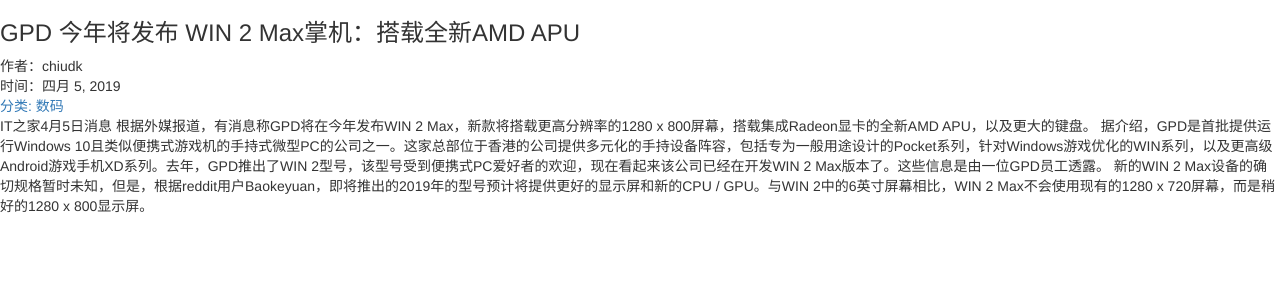
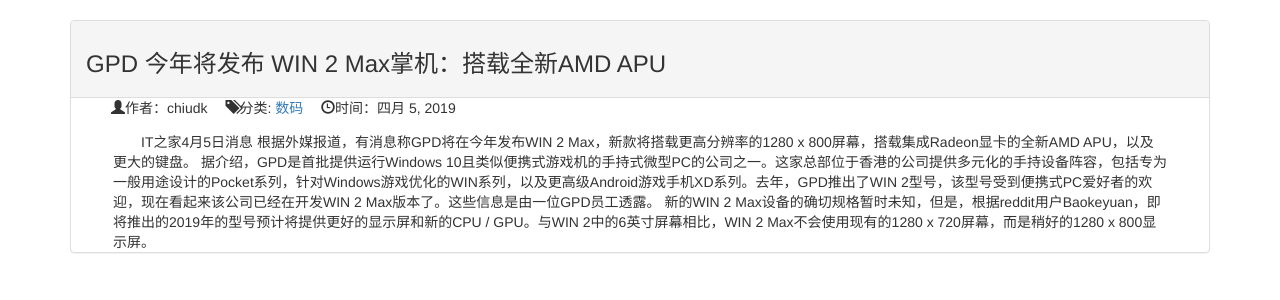
Before and after one commit to weixiaosmile010203/mysite, a Django app: page /blog/3 in a window 1280 px wide. Shown: the part 52-352 px from the top of the page. Run offline with Django 3.2, Linux system fonts and the light colour scheme; data comes from the database, SQL or seed files in the repository; both versions use the stored data as it was after the commit; some libraries are stand-ins or nearby versions.

Commit message:
完善基本内容yangshi 网站基本能看的状态

```diff
--- a/mysite/blog/templates/blog_detail.html
+++ b/mysite/blog/templates/blog_detail.html
@@ -1,14 +1,24 @@
 {% extends 'base.html' %}
-{% block title %}{{ blog.title }}{% endblock%}
+{% block title %}{{ blog.title }}{% endblock %}
 {% block blog_active %}active{% endblock %}
+
 {% block content %}
-    <h3>{{ blog.title }}</h3>
-    <div>作者：{{ blog.author }}</div>
-    <div>时间：{{ blog.created_time }}</div>
-
-    <a href="{% url 'blog_with_type' blog.blog_type.pk %}">
-    <div>分类: {{ blog.blog_type }}</div>
-    </a>
-
-    <p>{{ blog.content }}</p>
+    <div class="container">
+    <div class="row">
+        <div class="col-xs-12 ">
+            <div class="panel panel-default">
+                <div class="panel-heading">
+                    <h3>{{ blog.title }}</h3></div>
+                <ul class="blog_info_description">
+                    <li><span class="glyphicon glyphicon-user"></span>作者：{{ blog.author }}</li>
+                    <li><span class="glyphicon glyphicon-tags"></span>分类: <a href="{% url 'blog_with_type' blog.blog_type.pk %}">
+                        {{ blog.blog_type }}
+                    </a></li>
+                    <li><span class="glyphicon glyphicon-time"></span>时间：{{ blog.created_time }}</li>
+                </ul>
+                <div class="blog_content">{{ blog.content }}</div>
+            </div>
+        </div>
+    </div>
+    </div>
 {% endblock %}
--- a/mysite/blog/templates/blog_list.html
+++ b/mysite/blog/templates/blog_list.html
@@ -8,7 +8,7 @@
         <div class="row">
             <div class="col-md-8">
                 <div class="panel panel-default">
-                    <div class="panel-heading">博客列表(当前共有博客<span style="color: crimson">{{ blogs|length }}</span>篇)</div>
+                    <div class="panel-heading">{% block blog_list_title %}博客列表(当前共有博客<span style="color: crimson">{{ blogs|length }}</span>篇){% endblock %}</div>
                     {% for blog in blogs %}
                         <div class="blog">
                             <h3><a href="{% url 'blog_detail' blog.pk %}">{{ blog.title }}</a></h3>
--- a/mysite/blog/views.py
+++ b/mysite/blog/views.py
@@ -18,6 +18,7 @@ def blog_detail(request, blog_pk):
 def blog_with_type(request, blog_type_pk):
     context = {}
     blog_type = get_object_or_404(BlogType, pk=blog_type_pk)
+    context['blog_type'] = blog_type
     context['blogs'] = Blog.objects.filter(blog_type=blog_type)
-    context['blog_type'] = blog_type
+    context['blog_types'] = BlogType.objects.all()
     return render_to_response('blog_with_type.html', context)
--- a/mysite/mysite/settings.py
+++ b/mysite/mysite/settings.py
@@ -25,7 +25,7 @@ SECRET_KEY = 'xtkht-f%t#xgthd_t%o*g_$gahn2njjogklr5^(5z7wh(!8n60'
 # SECURITY WARNING: don't run with debug turned on in production!
 DEBUG = True
 
-ALLOWED_HOSTS = []
+ALLOWED_HOSTS = ['*']
 
 
 # Application definition
--- a/mysite/static/css/blog.css
+++ b/mysite/static/css/blog.css
@@ -16,3 +16,20 @@ div.blog:not(:last-child){
 div.blog h3 {
     margin-top:0.5em;
 }
+
+ul.blog_info_description {
+    list-style-type: none;
+    margin-bottom: 1em;
+}
+
+ul.blog_info_description li {
+    display: inline-block;
+    margin-right: 1em;
+}
+div.blog_content {
+    margin-left: 3em;
+    margin-right: 3em;
+    text-indent: 2em;
+    word-wrap:break-word;
+word-break:break-all;
+}
```
Also changed, not shown: mysite/blog/templates/blog_with_type.html (+5 -18 lines), mysite/db.sqlite3.
